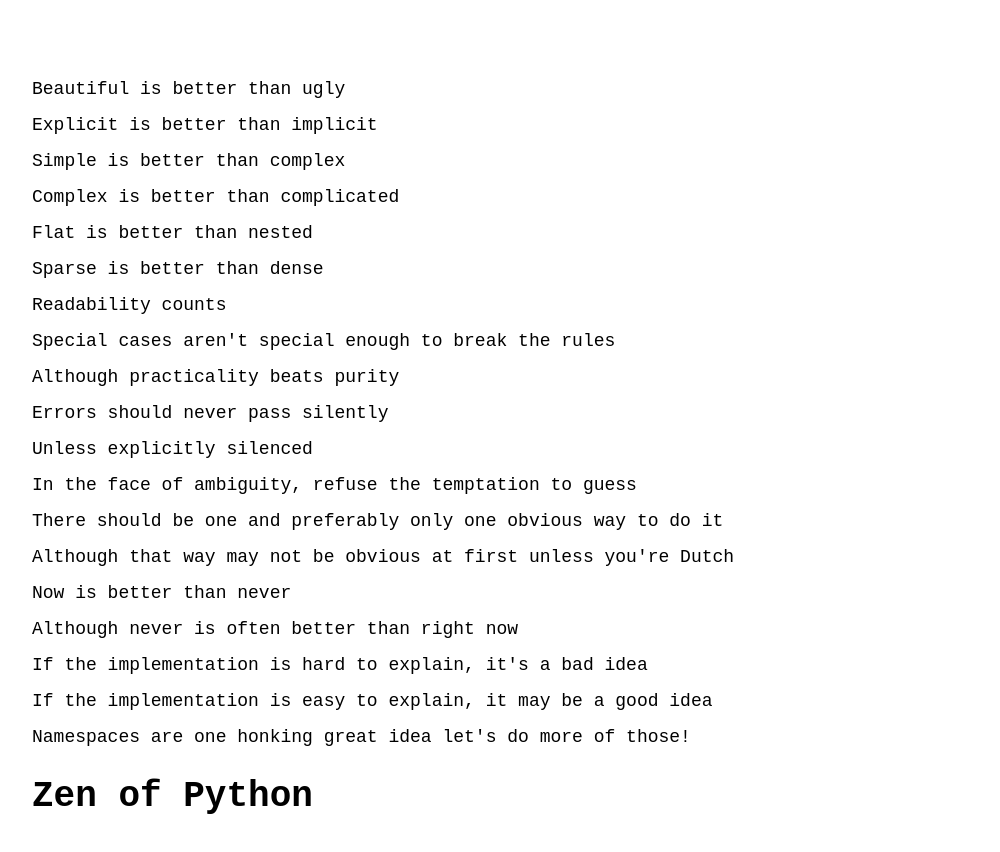
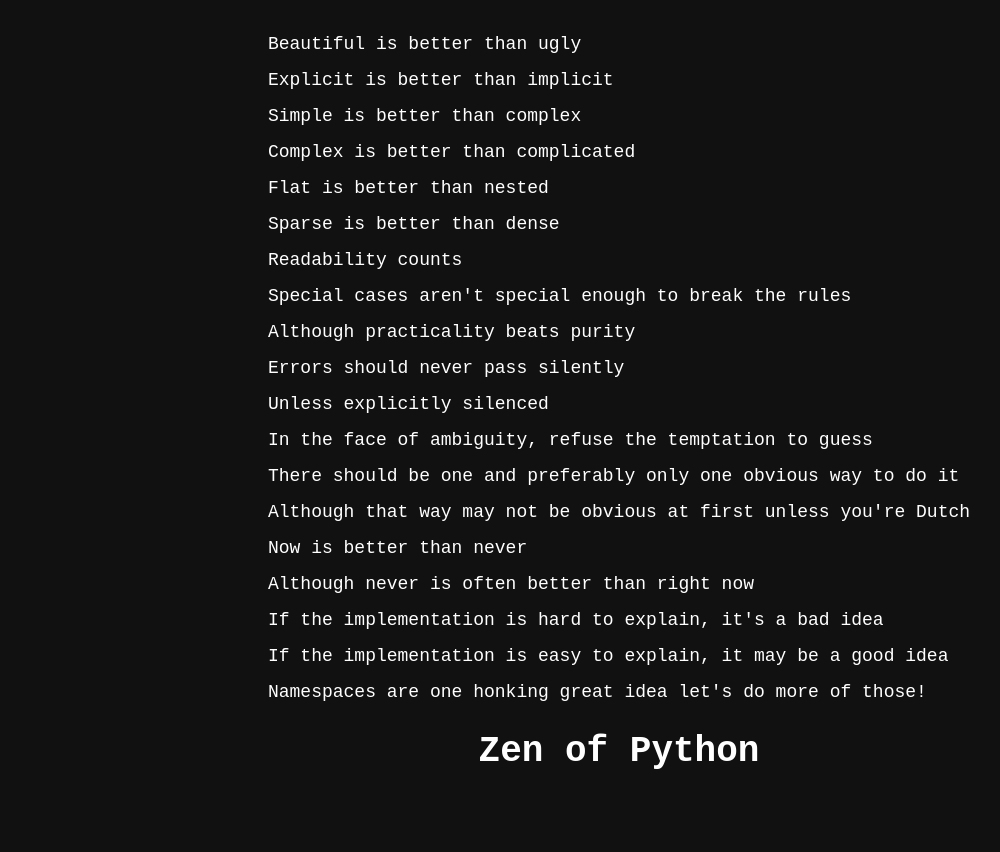
Before and after one commit to insign/zen-of-python, a plain HTML site: page index.html in a window 1280 px wide. Shown: the whole page, without its empty margins (21-1021 px from the left). After the commit the page ends 820 px from the top, so only its background shows below. Drawn offline with Linux system fonts and the light colour scheme.

Commit message:
some things back

```diff
--- a/index.html
+++ b/index.html
@@ -3,8 +3,13 @@
 <head>
     <link rel="icon" href="data:,">
     <style>
+        pre,
         body {
-            padding: 5ch;
+            background: #111;
+            color: #fff;
+            display: flex;
+            flex-direction: column;
+            align-items: center;
             font-size: 18px;
             line-height: 2em;
         }
```
Also changed, not shown: dist/index.html (+1 -1 lines).
